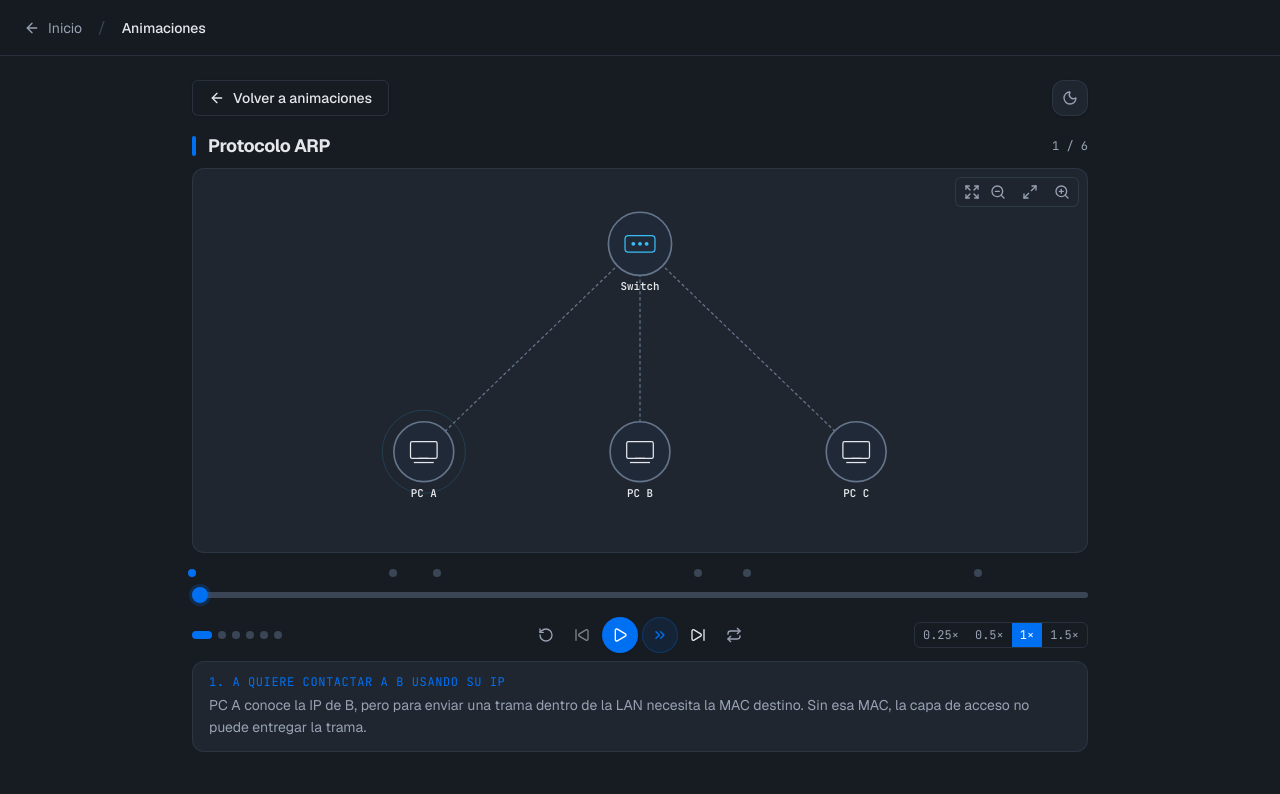
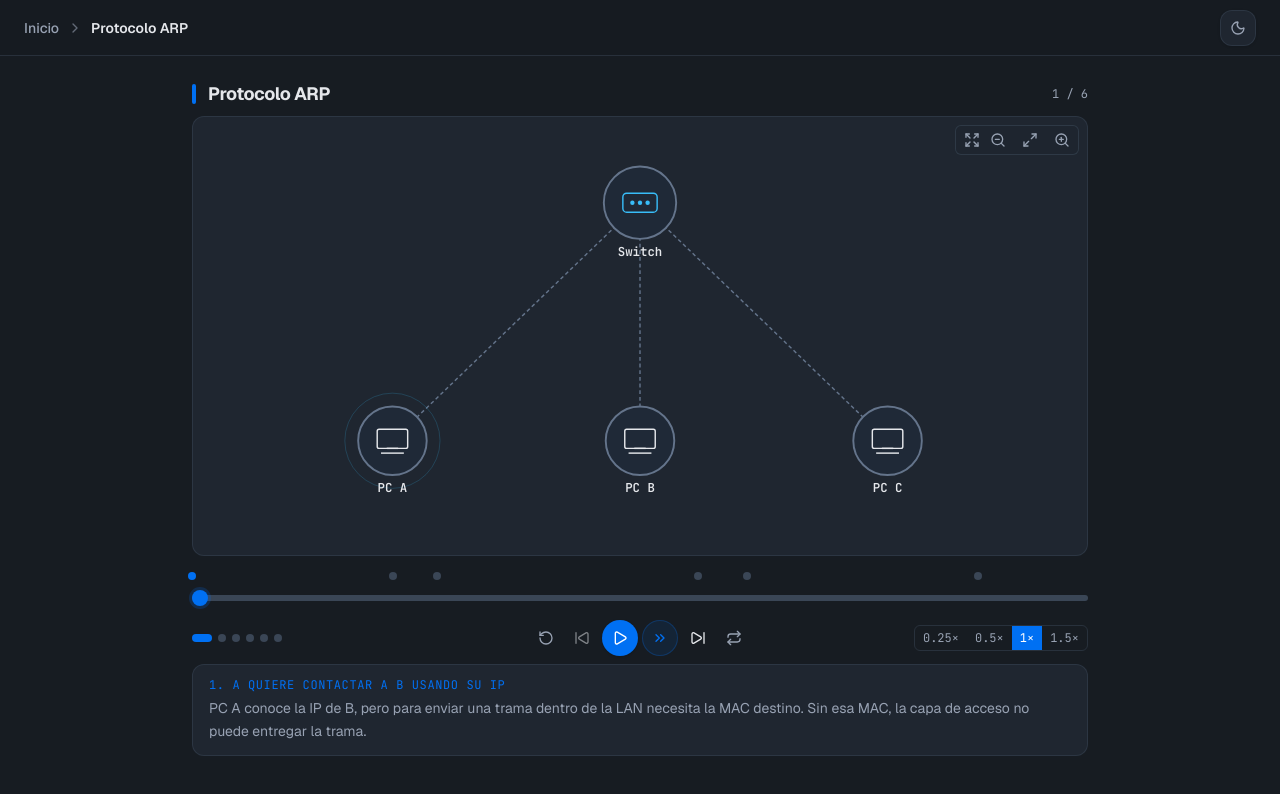
Before and after one commit to FeelNostalgic/learning-animations, a Next.js app: page /animations/arp in a window 1280 px wide. Shown: the top 794 px of the page. Built offline with nearby package versions, Linux system fonts and the light colour scheme.

Commit message:
feat(ui): decouple layout with dynamic breadcrumbs and global theme toggle

```diff
--- a/app/animations/[slug]/page.tsx
+++ b/app/animations/[slug]/page.tsx
@@ -1,11 +1,7 @@
-import Link from "next/link"
 import { notFound } from "next/navigation"
 import { animationComponentMap } from "@/components/animations/animation-component-map"
 import { animationRegistry } from "@/lib/animations/registry"
 import { AnimationPlayer } from "@/components/animations/animation-player"
-import { ThemeToggle } from "@/components/theme-toggle"
-import { Button } from "@/components/ui/button"
-import { ArrowLeft } from "lucide-react"
 import { Metadata } from "next"
 
 export async function generateMetadata({
@@ -35,16 +31,7 @@ export default async function AnimationPage({
   const AnimationComponent = animationComponentMap[slug as Slug]
 
   return (
-    <div className="max-w-4xl mx-auto h-[calc(100vh-8rem)] flex flex-col gap-4">
-      <div className="flex items-center justify-between gap-3">
-        <Button asChild variant="outline" className="gap-2 border-border/50">
-          <Link href="/">
-            <ArrowLeft className="size-4" />
-            Volver a animaciones
-          </Link>
-        </Button>
-        <ThemeToggle />
-      </div>
+    <div className="max-w-4xl mx-auto h-[calc(100vh-6rem)] flex flex-col">
       <AnimationPlayer steps={meta.steps} title={meta.title}>
         <AnimationComponent />
       </AnimationPlayer>
--- a/app/animations/layout.tsx
+++ b/app/animations/layout.tsx
@@ -1,5 +1,4 @@
-import Link from "next/link"
-import { ArrowLeft } from "lucide-react"
+import { AppHeader } from "@/components/app-header"
 
 export default function AnimationsLayout({
   children,
@@ -8,17 +7,7 @@ export default function AnimationsLayout({
 }) {
   return (
     <div className="min-h-screen bg-background text-foreground flex flex-col">
-      <header className="h-14 border-b border-border/50 bg-background/80 backdrop-blur-sm flex items-center px-6 gap-4 shrink-0">
-        <Link
-          href="/"
-          className="flex items-center gap-2 text-muted-foreground hover:text-foreground transition-colors text-sm"
-        >
-          <ArrowLeft className="size-4" />
-          Inicio
-        </Link>
-        <span className="text-border">/</span>
-        <span className="text-sm font-medium text-foreground">Animaciones</span>
-      </header>
+      <AppHeader />
       <main className="flex-1 p-6">{children}</main>
     </div>
   )
--- /dev/null
+++ b/components/app-header.tsx
@@ -0,0 +1,56 @@
+"use client"
+
+import Link from "next/link"
+import { usePathname } from "next/navigation"
+import { ChevronRight } from "lucide-react"
+import { animationRegistry } from "@/lib/animations/registry"
+import { ThemeToggle } from "@/components/theme-toggle"
+
+export function AppHeader() {
+  const pathname = usePathname()
+
+  const isAnimationDetail = pathname.startsWith("/animations/") && pathname !== "/animations"
+  const slug = isAnimationDetail ? pathname.split("/")[2] : null
+  const currentAnimation = slug
+    ? animationRegistry.find((item) => item.slug === slug)
+    : null
+
+  const animationTitle = currentAnimation?.title ?? slug
+
+  return (
+    <header className="h-14 border-b border-border/50 bg-background/80 backdrop-blur-sm flex items-center justify-between px-6 shrink-0 sticky top-0 z-50">
+      <nav aria-label="Migas de pan" className="flex items-center">
+        <ol className="flex items-center gap-2 text-sm">
+          {isAnimationDetail ? (
+            <>
+              <li>
+                <Link
+                  href="/animations"
+                  className="text-muted-foreground hover:text-foreground transition-colors font-medium"
+                >
+                  Inicio
+                </Link>
+              </li>
+              <li aria-hidden="true">
+                <ChevronRight className="size-4 text-muted-foreground/60" />
+              </li>
+              <li aria-current="page">
+                <span className="font-semibold text-foreground">
+                  {animationTitle}
+                </span>
+              </li>
+            </>
+          ) : (
+            <li aria-current="page">
+              <span className="font-semibold text-foreground">Inicio</span>
+            </li>
+          )}
+        </ol>
+      </nav>
+
+      <div className="flex items-center">
+        <ThemeToggle />
+      </div>
+    </header>
+  )
+}
--- a/components/theme-toggle.tsx
+++ b/components/theme-toggle.tsx
@@ -1,6 +1,5 @@
 "use client"
 
-import * as React from "react"
 import { Moon, Sun } from "lucide-react"
 import { useTheme } from "next-themes"
 
```
